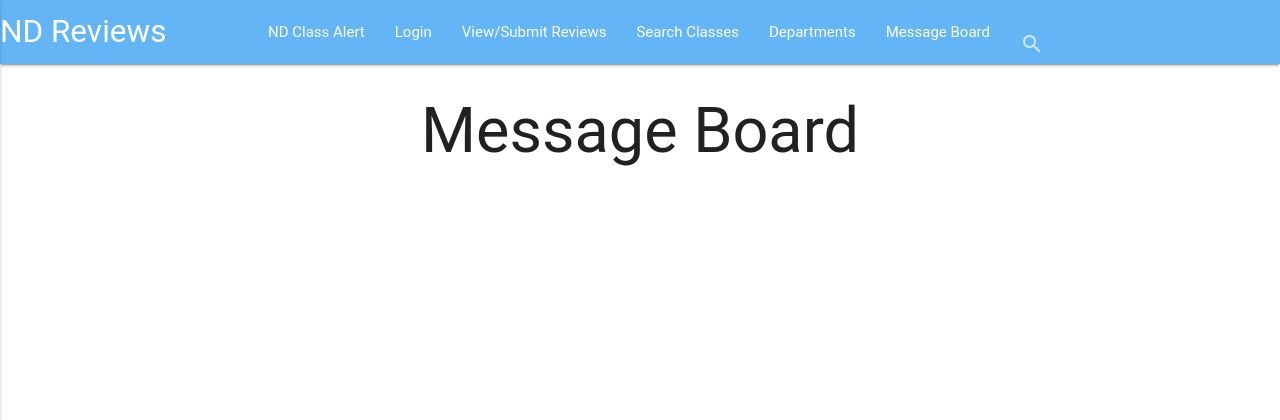
After one commit to piercecunneen/ND-Class-Info-and-Teacher-Ratings-website, a Flask app: page /message_board/ in a window 1280 px wide. The commit adds this page. Shown: the top 420 px of the page. Run offline with Flask 2, Linux system fonts and the light colour scheme; the visitor is signed in with stand-in values (Sample User, id 1); some libraries are stand-ins or nearby versions; some web fonts are replaced.

Commit message:
added primary key to users table, added threads table, created feature_work.html and message_board.html

```diff
--- a/password.py
+++ b/password.py
@@ -28,7 +28,7 @@ def create_user(username, password):
                 pass_hash = pbkdf2_sha256.encrypt(password, rounds=200, salt_size=16)
                 #sql = 'insert into userInfo values("' + username + '", "' + pass_hash + '")'
                 data = [username, pass_hash]
-                c.executemany('INSERT INTO userInfo VALUES(?,?)', (data,))
+                c.executemany('INSERT INTO userInfo (username, password) VALUES(?,?)', (data,))
                 #c.execute(sql)
                 return True, "User created successfully"
 
--- a/routes.py
+++ b/routes.py
@@ -473,5 +473,13 @@ def SubmitReviewMain():
                            DepartmentOptions=Options[3],
                            Professors=Professors, ProfessorKeys=ProfessorKeys)
 
+@app.route('/feature_work/')
+def feature_work():
+    return render_template('feature_work.html')
+
+@app.route('/message_board/')
+def message_board():
+    return render_template('message_board.html')
+
 if __name__ == '__main__':
     app.run(debug=True)
--- a/templates/layout.html
+++ b/templates/layout.html
@@ -23,6 +23,7 @@
 				<li><a href="/SubmitReviewMain">View/Submit Reviews</a></li>
 				<li><a href="/class_search/">Search Classes</a></li>
 				<li><a href="/DepartmentsMain/">Departments</a></li>
+				<li><a href="/feature_work/">Message Board</a></li>
 				<li>
 					<form id="searchForm">
 						<div class="input-field">
@@ -39,6 +40,7 @@
 				<li><a href="/SubmitReviewMain">View/Submit Reviews</a></li>
 				<li><a href="/class_search/">Search Classes</a></li>
 				<li><a href="/DepartmentsMain/">Departments</a></li>
+				<li><a href="/feature_work/">Message Board</a></li>
 				<li>
 					<form id="searchForm">
 						<div class="input-field">
--- /dev/null
+++ b/templates/message_board.html
@@ -0,0 +1,7 @@
+{% extends "layout.html" %}
+
+{% block content %}
+
+<h1 align="middle"> Message Board </h1>
+
+{% endblock %}
```
Also changed, not shown: templates/feature_work.html (added, +7 -0 lines), reviews.sqlite.
